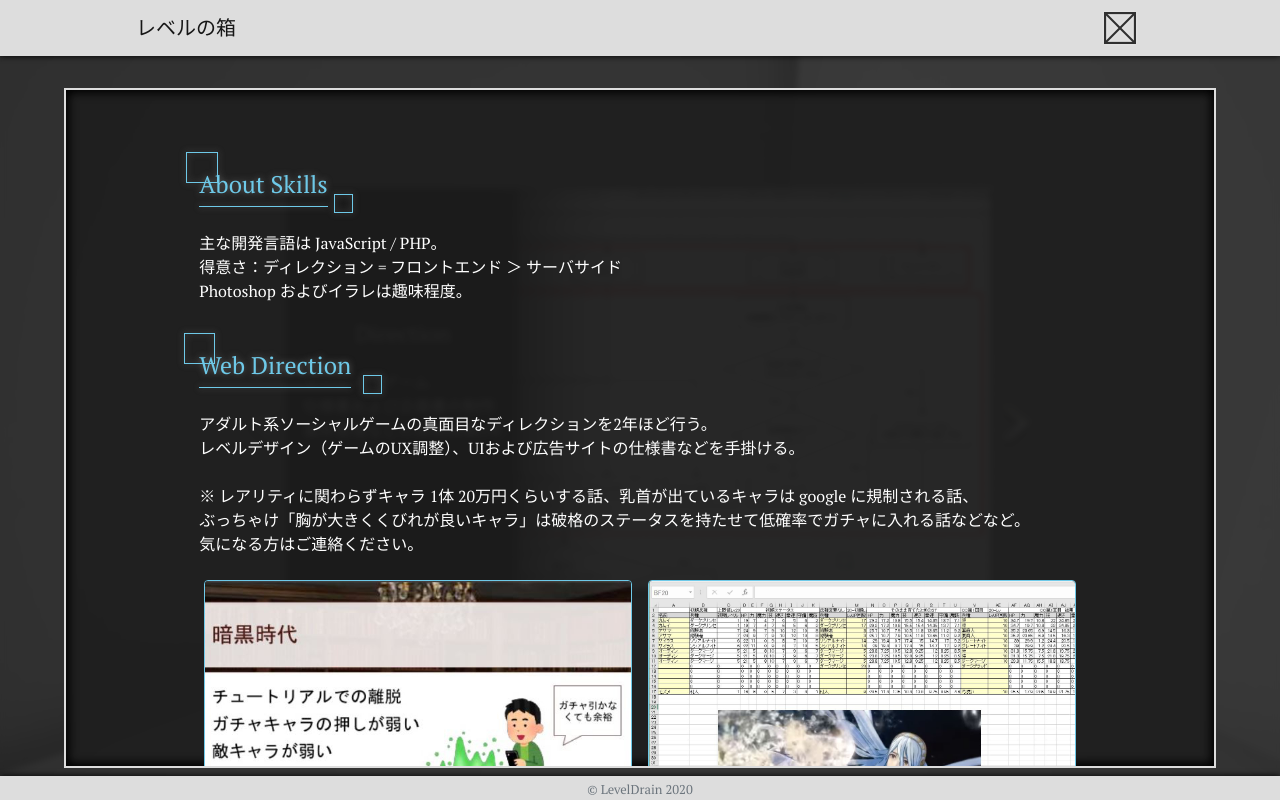
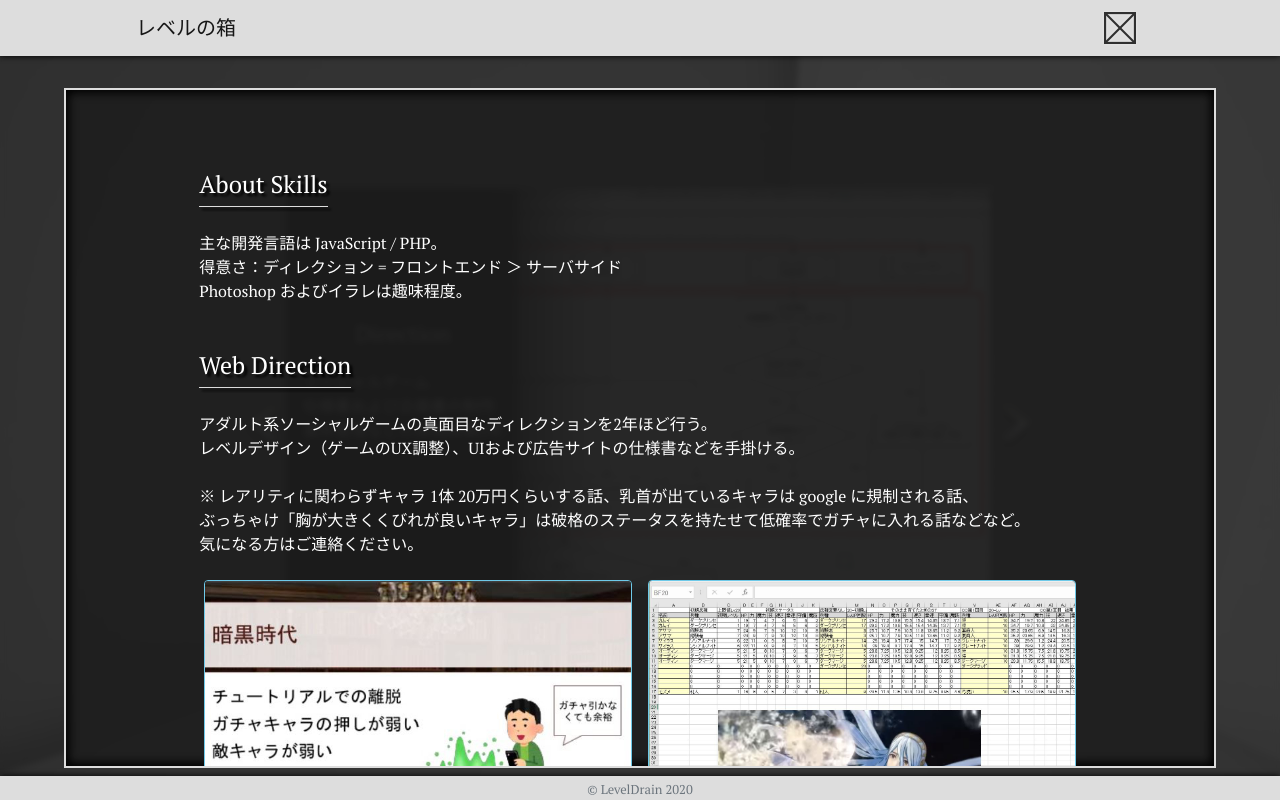
Before and after one commit to LevelDrain/portfolio_v3, a Vue app: page /article1 in a window 1280 px wide. Built offline with nearby package versions, Linux system fonts and the light colour scheme.

Commit message:
スタイルの変更とページネーション設定

```diff
--- a/src/components/articles/styles_article.css
+++ b/src/components/articles/styles_article.css
@@ -60,35 +60,11 @@
     text-align: center;
     display: inline-block;
     margin: 1em 0;
-    color: #6ec9e8;
-    -webkit-filter: drop-shadow(0 0 3px #666);
-    filter: drop-shadow(0 0 3px #666);
+    color: #fff;
+    -webkit-filter: drop-shadow(3px 3px 1px #000);
+    filter: drop-shadow(3px 3px 1px #000);
     padding-bottom: .3em;
-    border-bottom: solid 1px #6ec9e8;
-}
-
-.headline::before {
-    content: '';
-    position: absolute;
-    top: -50%;
-    left: -10%;
-    display: block;
-    height: 1.3em;
-    width: 1.3em;
-    border: solid 1px #6ec9e8;
-    margin: auto;
-}
-
-.headline::after {
-    content: '';
-    position: absolute;
-    bottom: -20%;
-    right: -20%;
-    display: block;
-    height: .8em;
-    width: .8em;
-    border: solid 1px #6ec9e8;
-    margin: auto;
+    border-bottom: solid 1px #ddd;
 }
 
 .headline-lv2 {
@@ -98,11 +74,11 @@
     display: inline-block;
     margin: 1em 0;
     padding-left: 1.5em;
-    color: #6ec9e8;
-    -webkit-filter: drop-shadow(0 0 3px #6ec9e8);
-    filter: drop-shadow(0 0 3px #6ec9e8);
+    color: #fff;
+    -webkit-filter: drop-shadow(3px 3px 1px #000);
+    filter: drop-shadow(3px 3px 1px #000);
     padding-bottom: .3em;
-    border-bottom: solid 1px #6ec9e8;
+    border-bottom: solid 1px #fff;
 }
 
 .headline-lv2::before {
--- a/src/views/Home.vue
+++ b/src/views/Home.vue
@@ -9,10 +9,10 @@
         <!-- https://qiita.com/weekendhikach/items/667aa5eee521f6bbd8ef -->
 
         <div class="main-menu-item pc-hide">
-          <carousel ref="carousel" :per-page="1" :navigation-enabled="true"
+          <carousel ref="carousel" :per-page="1" :navigation-enabled="true" :loop="true"
                     :navigation-prev-label="navigationPrev" :navigation-next-label="navigationNext" @pageChange="test">
             <slide>
-              <div class="slider-inner">
+              <div class="slider-inner" @click="openLink('article1')">
                 <div class="slider-txt">
                   <h3 class="slider-txt-ttl">Direction</h3>
                   <p>
@@ -26,7 +26,7 @@
             </slide>
 
             <slide>
-              <div class="slider-inner" @click="openLink('article1')">
+              <div class="slider-inner" @click="openLink('article2')">
                 <div class="slider-txt">
                   <h3 class="slider-txt-ttl">Frontend</h3>
                   <p>
@@ -65,8 +65,9 @@
         </div>
 
         <div class="main-menu-item sp-hide">
-          <carousel ref="carousel" :per-page="1" :navigation-enabled="true"
-                    :navigation-prev-label="navigationPrev" :navigation-next-label="navigationNext" @pageChange="test">
+          <carousel ref="carousel" :per-page="1" :navigation-enabled="true" :loop="true" :autoplay="true"
+                    :autoplayTimeout="10000" :navigation-prev-label="navigationPrev"
+                    :navigation-next-label="navigationNext" @pageChange="test">
             <slide>
               <div class="slider-inner" @click="openLink('article1')">
                 <div class="slider-txt">
```
